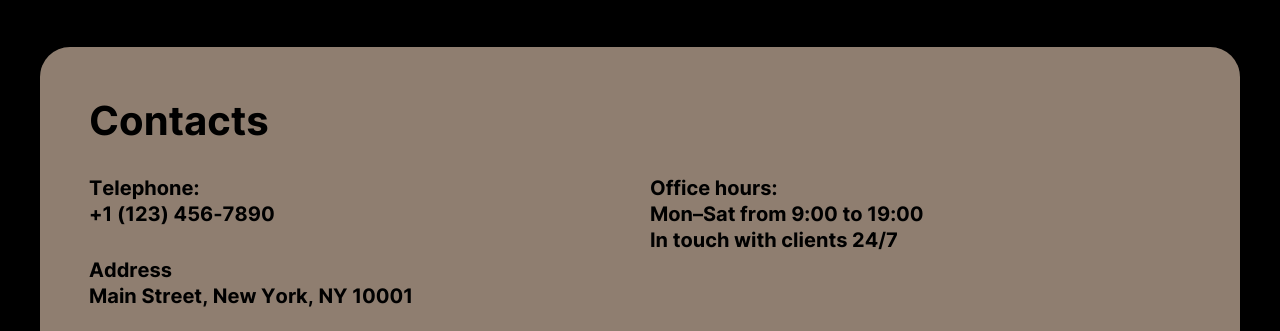
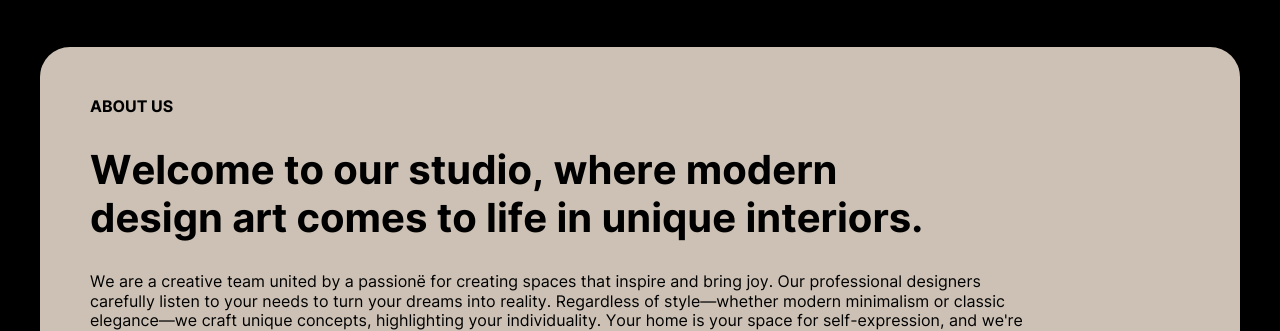
Before and after one commit to St0rY87/aesthetic-space, a website: page app/index.html in a window 1280 px wide. Shown: the part 1202-1533 px from the top of the page. Drawn offline with Linux system fonts and the light colour scheme.

Commit message:
feat: implement about section

```diff
--- a/app/index.html
+++ b/app/index.html
@@ -98,6 +98,27 @@
       </dl>
     </div>
   </div>
+  <section class="about">
+    <div class="container">
+        <div class="about__wrapper">
+        <div class="about__inner">
+          <h3 class="about__subtitle">About US</h3>
+          <h2 class="about__title">
+            Welcome to our studio, where modern design art comes to life in unique interiors.
+          </h2>
+          <p class="about__text">
+            We are a creative team united by a passionё for creating spaces that inspire and bring joy.
+            Our professional designers carefully listen to your needs to turn your dreams into reality.
+            Regardless of style—whether modern minimalism or classic elegance—we craft unique concepts,
+            highlighting your individuality. Your home is your space for self-expression, and we're ready
+            to help you give it a distinctive character. Entrust us with creating your perfect interior, where aesthetics meets functionality.
+          </p>
+
+      </div>
+    </div>
+
+    </div>
+  </section>
 </main>
 
 <footer class="footer">
--- a/app/scss/style.scss
+++ b/app/scss/style.scss
@@ -256,6 +256,44 @@ body {
     }
   }
 
+  .about {
+    margin-bottom: 50px;
+    &__wrapper {
+      position: relative;
+      padding-bottom: 137px;
+      &::after {
+        content: '';
+        background-image: url('../images/about-bg.webp');
+       width: 100%;
+       height: 137px;
+       position: absolute;
+       bottom: 0;
+      }
+    }
+    &__inner {
+      padding: 50px 50px 55px;
+      background-color: #CCC1B4;
+      border-top-left-radius: 30px;
+      border-top-right-radius: 30px;
+      display: flex;
+      flex-direction: column;
+      justify-content: flex-start;
+      gap: 30px;
+    }
+    &__subtitle {
+      font-weight: 700;
+      text-transform: uppercase;
+    }
+    &__title {
+      max-width: 838px;
+      font-size: 40px;
+      font-weight: 700;
+    }
+    &__text {
+      max-width: 952px;
+    }
+  }
+
 
 
 
```
Also changed, not shown: app/pages/index.html (+21 -0 lines), app/css/style.min.css, app/images/about-bg.avif (added), app/images/about-bg.png (added), app/images/about-bg.webp (added), app/images/src/about-bg.png (added).
